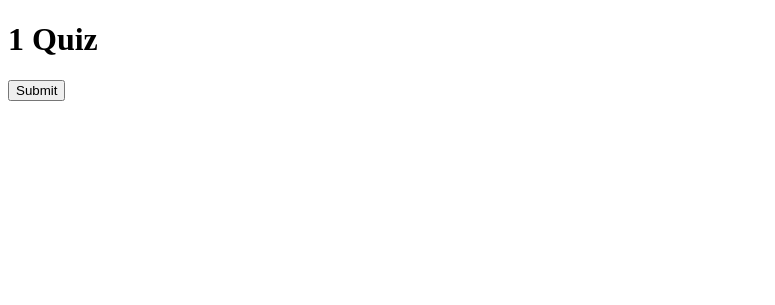
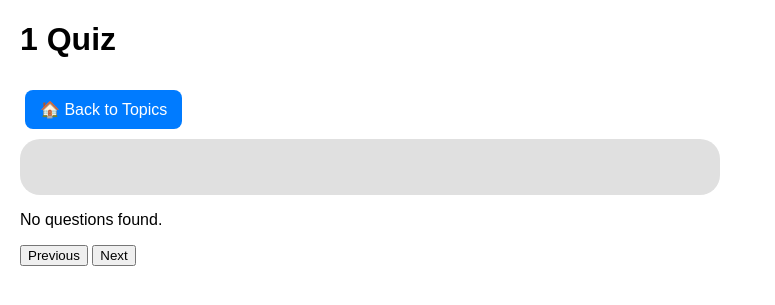
Before and after one commit to sagarmapv/python-quiz-app, a Flask app: page /quiz/1 in a window 1280 px wide. Shown: the top 305 px of the page, without its empty margins (0-775 px from the left). Run offline with Flask 3, Linux system fonts and the light colour scheme.

Commit message:
This is updated with all fixes

```diff
--- a/app.py
+++ b/app.py
@@ -22,8 +22,9 @@ def home():
 
 @app.route("/quiz/<topic>")
 def quiz(topic):
-    topic_questions = [q for q in all_questions if q["topic"] == topic]
-    return render_template("quiz.html", topic=topic, questions=topic_questions)
+    topic_questions = [q for q in all_questions if q["topic"].lower() == topic.lower()]
+    all_topics = list(get_topics().keys())
+    return render_template("quiz_one_by_one.html", topic=topic, questions=topic_questions, topic_sequence=all_topics)
 
 @app.route("/submit", methods=["POST"])
 def submit():
--- /dev/null
+++ b/static/style.css
@@ -0,0 +1,37 @@
+
+body {
+    font-family: Arial, sans-serif;
+    margin: 20px;
+    max-width: 700px;
+}
+.question-block {
+    background-color: #f9f9f9;
+    padding: 15px;
+    border-radius: 8px;
+    margin-bottom: 10px;
+}
+#progress-bar-wrapper {
+    background-color: #e0e0e0;
+    border-radius: 20px;
+    overflow: hidden;
+    margin-bottom: 10px;
+}
+#progress-bar {
+    height: 20px;
+    background-color: #4caf50;
+    width: 0%;
+    transition: width 0.4s ease-in-out;
+}
+.btn {
+    display: inline-block;
+    padding: 10px 15px;
+    margin: 10px 5px;
+    background-color: #007bff;
+    color: white;
+    border: none;
+    border-radius: 8px;
+    text-decoration: none;
+}
+.quiz-buttons {
+    margin-top: 10px;
+}
--- a/templates/quiz.html
+++ b/templates/quiz.html
@@ -34,15 +34,17 @@
     <h1>{{ topic }} Quiz</h1>
     <form onsubmit="event.preventDefault(); submitQuiz();">
         {% for q in questions %}
+        {% set qid = loop.index0 %}
         <div class="question-block" data-answer="{{ q.answer }}" data-topic="{{ q.topic }}">
           <p class="question-text">{{ q.question }}</p>
           {% for opt in q.options %}
-                <input type="radio" name="q{{ loop.index0 }}_{{ loop.parent.index0 }}" value="{{ opt }}">
+            <label>
+              <input type="radio" name="q{{ qid }}" value="{{ opt }}"> {{ opt }}
+            </label><br>
           {% endfor %}
           <br>
         </div>
-        {% endfor %}
-        <button type="submit">Submit</button>
+      {% endfor %}        <button type="submit">Submit</button>
     </form>
 </body>
 </html>
--- /dev/null
+++ b/templates/quiz_one_by_one.html
@@ -0,0 +1,268 @@
+<!DOCTYPE html>
+<html>
+<head>
+    <title>{{ topic }} Quiz</title>
+    <link rel="stylesheet" href="/static/style.css">
+    <style>
+        #progress-status {
+            display: flex;
+            gap: 3px;
+            margin: 10px 0;
+        }
+        .indicator {
+            width: 16px;
+            height: 16px;
+            border-radius: 50%;
+            background-color: #ccc;
+        }
+        .indicator.correct {
+            background-color: #4caf50;
+        }
+        .indicator.wrong {
+            background-color: #f44336;
+        }
+    </style>
+</head>
+<body>
+    <h1>{{ topic }} Quiz</h1>
+
+    <div class="nav-buttons">
+        <a href="/" class="btn" onclick="localStorageReload()">🏠 Back to Topics</a>
+    </div>
+
+    <div id="progress-bar-wrapper">
+        <div id="progress-status"></div>
+        <div id="progress-bar"></div>
+        <p id="progress-text"></p>
+    </div>
+
+    <div id="quiz-wrapper">
+        <div id="question-container"></div>
+        <div class="quiz-buttons">
+            <button id="prev-btn">Previous</button>
+            <button id="next-btn">Next</button>
+        </div>
+    </div>
+
+    <script id="quiz-data" type="application/json">
+        {{ questions | tojson | safe }}
+    </script>
+
+    <script>
+        let questions = JSON.parse(document.getElementById("quiz-data").textContent || "[]");
+        let currentIndex = 0;
+        let responses = [];
+        let currentQuestion = {};
+
+        function shuffleArray(array) {
+            for (let i = array.length - 1; i > 0; i--) {
+                const j = Math.floor(Math.random() * (i + 1));
+                [array[i], array[j]] = [array[j], array[i]];
+            }
+        }
+
+        shuffleArray(questions);
+
+        //const topicSequence = ["Data Types", "Loops", "Conditionals", "Strings", "Slicing", "File Handling", "NumPy", "Pandas"];
+        const topicSequence = {{ topic_sequence | tojson | safe }};
+        const currentTopic = "{{ topic }}";
+        let currentIndexInSequence = topicSequence.findIndex(t => t.toLowerCase() === currentTopic.toLowerCase());
+        let nextTopic = currentIndexInSequence >= 0 && currentIndexInSequence < topicSequence.length - 1
+            ? topicSequence[currentIndexInSequence + 1]
+            : null;
+
+        function analyzeResponses() {
+            let result = {
+                correct: 0,
+                wrong: 0,
+                skipped: 0,
+                wrongResponses: []
+            };
+
+            for (let i = 0; i < questions.length; i++) {
+                const r = responses[i];
+                if (r) {
+                    if (r.selected === r.answer) {
+                        result.correct++;
+                    } else {
+                        result.wrong++;
+                        result.wrongResponses.push({ index: i, ...r });
+                    }
+                } else {
+                    result.skipped++;
+                }
+            }
+            return result;
+        }
+
+        function renderProgressBar(results) {
+            const statusBar = document.getElementById("progress-status");
+            statusBar.innerHTML = "";
+
+            for (let i = 0; i < questions.length; i++) {
+                let span = document.createElement("span");
+                if (responses[i]) {
+                    if (responses[i].selected === responses[i].answer) {
+                        span.className = "indicator correct";
+                    } else {
+                        span.className = "indicator wrong";
+                    }
+                } else {
+                    span.className = "indicator";
+                }
+                statusBar.appendChild(span);
+            }
+
+            const progress = ((currentIndex + 1) / questions.length) * 100;
+            document.getElementById("progress-bar").style.width = progress + "%";
+            document.getElementById("progress-text").textContent = "Question " + (currentIndex + 1) + " of " + questions.length;
+        }
+
+        function updateProgress() {
+            const results = analyzeResponses();
+            renderProgressBar(results);
+        }
+
+        function renderQuestion() {
+            const q = questions[currentIndex];
+            if (!q) {
+                document.getElementById("question-container").innerHTML = "<p>No questions found.</p>";
+                return;
+            }
+
+            currentQuestion = {
+                question: q.question,
+                answer: q.answer,
+                topic: q.topic,
+                subtopic: q.subtopic
+            };
+
+            const shuffledOptions = [...q.options];
+            shuffleArray(shuffledOptions);
+
+            let optionsHTML = "";
+            for (let opt of shuffledOptions) {
+                let encodedOpt = opt
+                    .replace(/&/g, "&amp;")
+                    .replace(/</g, "&lt;")
+                    .replace(/>/g, "&gt;");
+                optionsHTML += `
+                    <label>
+                        <input type="radio" name="option" value="${encodedOpt}"> ${encodedOpt}
+                    </label><br>
+                `;
+            }
+
+            document.getElementById("question-container").innerHTML = `
+                <div class="question-block">
+                    <p class="question-text"><strong>Q${currentIndex + 1}:</strong> ${q.question}</p>
+                    ${optionsHTML}
+                </div>
+            `;
+
+            updateProgress();
+            document.getElementById("prev-btn").disabled = currentIndex === 0;
+            document.getElementById("next-btn").innerText =
+                currentIndex === questions.length - 1 ? "Submit" : "Next";
+        }
+
+        function saveResponse() {
+            const selected = document.querySelector("input[name='option']:checked");
+            responses[currentIndex] = {
+                question: currentQuestion.question,
+                selected: selected ? selected.value : null,
+                answer: currentQuestion.answer,
+                topic: currentQuestion.topic,
+                subtopic: currentQuestion.subtopic
+            };
+        }
+
+        function nextQuestion() {
+            saveResponse();
+            if (currentIndex < questions.length - 1) {
+                currentIndex++;
+                renderQuestion();
+            } else {
+                submitQuiz();
+            }
+        }
+
+        function prevQuestion() {
+            saveResponse();
+            if (currentIndex > 0) {
+                currentIndex--;
+                renderQuestion();
+            }
+        }
+
+        function submitQuiz() {
+            const results = analyzeResponses();
+            fetch("/submit", {
+                method: "POST",
+                headers: { "Content-Type": "application/json" },
+                body: JSON.stringify({ responses })
+            })
+            .then(res => res.json())
+            .then(data => {
+                const wrongSubtopics = [...new Set(data.details.filter(q => !q.correct).map(q => q.subtopic))];
+
+                let wrongListHTML = "<h3>❌ All Incorrect Questions:</h3><ul>";
+                for (let w of results.wrongResponses) {
+                    const triedAndWrong = w.selected && w.selected !== w.answer;
+                    const skipped = !w.selected;
+                    wrongListHTML += `
+                        <li>
+                            <strong>Q:</strong> ${w.question}<br>
+                            <span style="color:red;">Your answer:</span> ${w.selected || "No answer"}<br>
+                            <span style="color:green;">Correct answer:</span> ${typeof w.answer !== "undefined" ? w.answer : "Not recorded"}<br>
+                            <em style="color:${triedAndWrong ? '#ff9800' : '#f44336'};">
+                                ${triedAndWrong ? "🟠 Tried but incorrect" : skipped ? "🔴 Skipped" : ""}
+                            </em>
+                        </li><br>
+                    `;
+                }
+                wrongListHTML += "</ul>";
+
+                const feedbackHTML = wrongSubtopics && wrongSubtopics.length > 0
+                    ? `<p>🧠 Suggested Review Areas: ${wrongSubtopics.join(", ")}</p>`
+                    : `<p>🎉 Great job! You got all questions correct!</p>`;
+
+                const nextButton = nextTopic
+                    ? `<a href="/quiz/${encodeURIComponent(nextTopic)}" class="btn">👉 Continue to Next Topic (${nextTopic})</a>`
+                    : "";
+
+                const storageKey = "quiz_" + currentTopic.toLowerCase().replace(/\s+/g, "_");
+                localStorage.setItem(storageKey, JSON.stringify({
+                    score: results.correct,
+                    total: questions.length
+                }));
+
+                document.getElementById("quiz-wrapper").innerHTML = `
+                    <h2>✅ You scored ${results.correct} out of ${questions.length}</h2>
+                    ${feedbackHTML}
+                    ${wrongListHTML}
+                    <a href="/" class="btn" onclick="localStorageReload()">🏠 Back to Topics</a>
+                    ${nextButton}
+                `;
+            });
+        }
+
+        function restartQuiz() {
+            currentIndex = 0;
+            responses = [];
+            shuffleArray(questions);
+            renderQuestion();
+            updateProgress();
+        }
+
+        function localStorageReload() {
+            window.location.href = "/";
+            window.location.reload();
+        }
+
+        document.getElementById("next-btn").addEventListener("click", nextQuestion);
+        document.getElementById("prev-btn").addEventListener("click", prevQuestion);
+        document.addEventListener("DOMContentLoaded", renderQuestion);
+    </script>
+</body>
+</html>
```
Also changed, not shown: templates/index.html (+34 -5 lines). Lines whose indentation alone changed are shown as unchanged.
